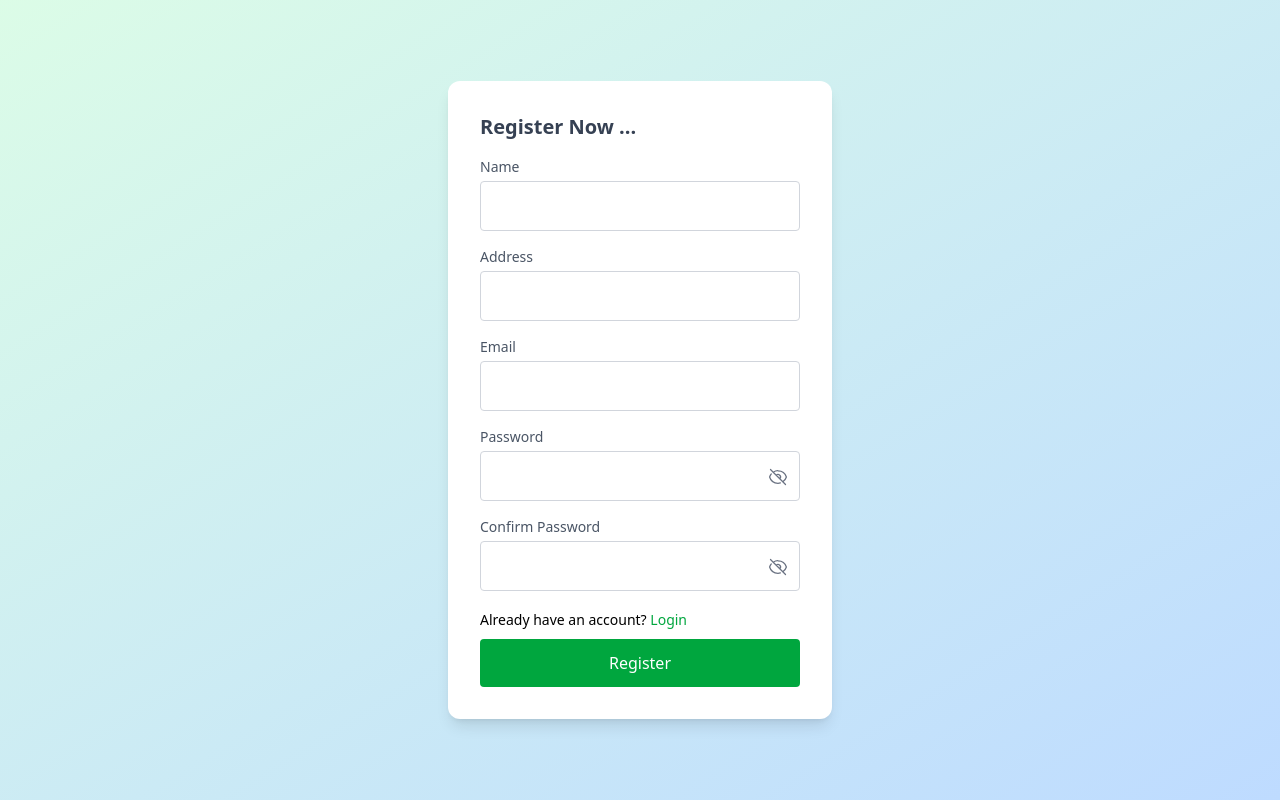
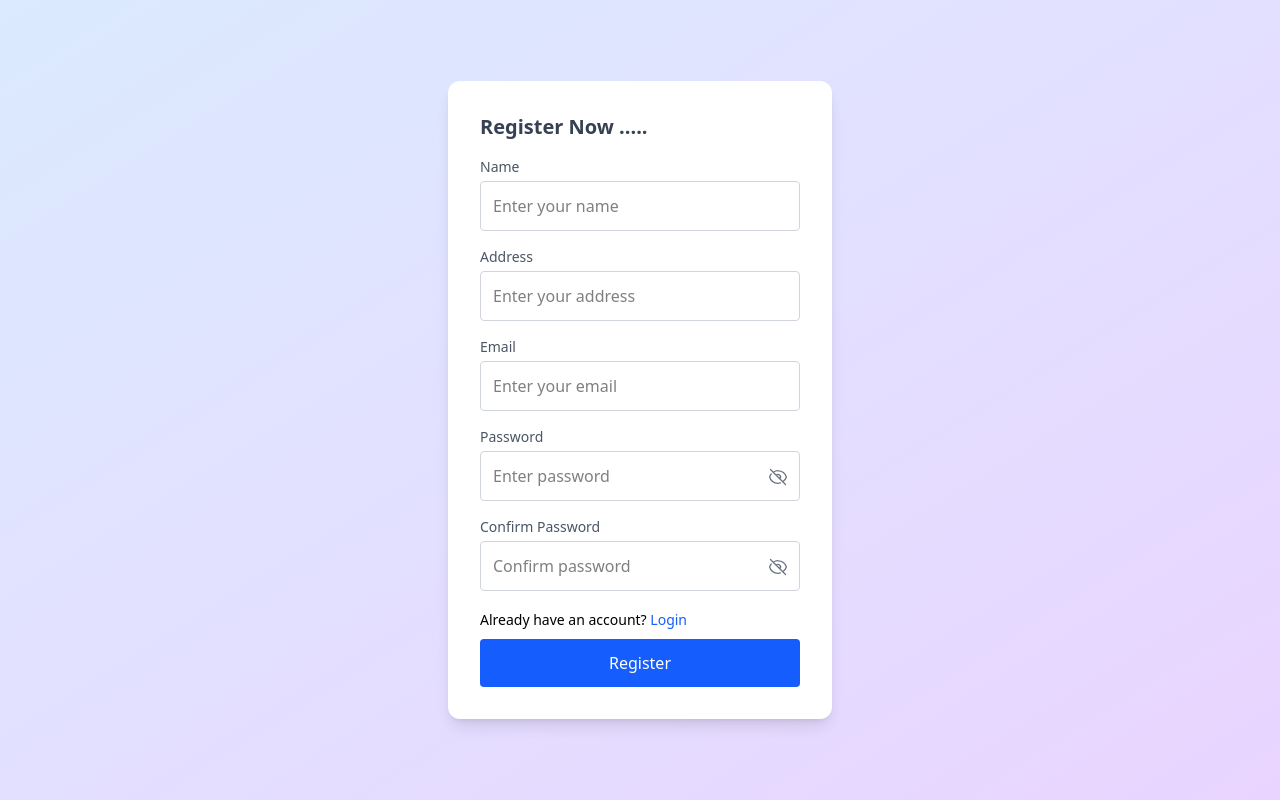
Before and after one commit to omaesayed21/Cloud-project, a React (Vite) app: page /Register in a window 1280 px wide. Built offline with nearby package versions, Linux system fonts and the light colour scheme.

Commit message:
edit style in Register

```diff
--- a/src/presentation/components/BudgetModal.jsx
+++ b/src/presentation/components/BudgetModal.jsx
@@ -1,138 +1,138 @@
-import { Dialog, Transition } from '@headlessui/react';
-import { Fragment, useState, useEffect } from 'react';
-import { budgetSchema } from '../hooks/useFormValidation';
-import { addBudget , getBudgets , updateBudget } from '../../infrastructure/services/BudgetService';
+// import { Dialog, Transition } from '@headlessui/react';
+// import { Fragment, useState, useEffect } from 'react';
+// import { budgetSchema } from '../hooks/useFormValidation';
+// import { addBudget , getBudgets , updateBudget } from '../../infrastructure/services/BudgetService';
 
-export default function BudgetModal({ isOpen, setIsOpen, budgetToEdit, setBudgets, onSuccess }) {
-  const [category, setCategory] = useState('');
-  const [limit, setLimit] = useState('');
-  const [errors, setErrors] = useState({});
+// export default function BudgetModal({ isOpen, setIsOpen, budgetToEdit, setBudgets, onSuccess }) {
+//   const [category, setCategory] = useState('');
+//   const [limit, setLimit] = useState('');
+//   const [errors, setErrors] = useState({});
 
-  useEffect(() => {
-    if (budgetToEdit) {
-      setCategory(budgetToEdit.category);
-      setLimit(budgetToEdit.limit);
-    } else {
-      setCategory('');
-      setLimit('');
-    }
-  }, [budgetToEdit]);
+//   useEffect(() => {
+//     if (budgetToEdit) {
+//       setCategory(budgetToEdit.category);
+//       setLimit(budgetToEdit.limit);
+//     } else {
+//       setCategory('');
+//       setLimit('');
+//     }
+//   }, [budgetToEdit]);
 
-  function closeModal() {
-    setIsOpen(false);
-  }
+//   function closeModal() {
+//     setIsOpen(false);
+//   }
 
-  function handleSave() {
-    budgetSchema
-      .validate({ category, limit }, { abortEarly: false })
-      .then(() => {
-        const budgetData = {
-          category,
-          limit: parseFloat(limit),
-        };
+//   function handleSave() {
+//     budgetSchema
+//       .validate({ category, limit }, { abortEarly: false })
+//       .then(() => {
+//         const budgetData = {
+//           category,
+//           limit: parseFloat(limit),
+//         };
 
-        if (budgetToEdit) {
-          updateBudget({ ...budgetToEdit, ...budgetData });
-          onSuccess && onSuccess('updated');
-        } else {
-          addBudget(budgetData);
-          onSuccess && onSuccess('added');
-        }
+//         if (budgetToEdit) {
+//           updateBudget({ ...budgetToEdit, ...budgetData });
+//           onSuccess && onSuccess('updated');
+//         } else {
+//           addBudget(budgetData);
+//           onSuccess && onSuccess('added');
+//         }
 
-        setBudgets(getBudgets());
-        setIsOpen(false);
-      })
-      .catch((validationError) => {
-        const formattedErrors = {};
-        validationError.inner.forEach((err) => {
-          formattedErrors[err.path] = err.message;
-        });
-        setErrors(formattedErrors);
-      });
-  }
+//         setBudgets(getBudgets());
+//         setIsOpen(false);
+//       })
+//       .catch((validationError) => {
+//         const formattedErrors = {};
+//         validationError.inner.forEach((err) => {
+//           formattedErrors[err.path] = err.message;
+//         });
+//         setErrors(formattedErrors);
+//       });
+//   }
 
-  return (
-    <Transition appear show={isOpen} as={Fragment}>
-      <Dialog as="div" className="relative z-10" onClose={closeModal}>
-        <Transition.Child
-          as={Fragment}
-          enter="ease-out duration-300"
-          enterFrom="opacity-0"
-          enterTo="opacity-100"
-          leave="ease-in duration-200"
-          leaveFrom="opacity-100"
-          leaveTo="opacity-0"
-        >
-          <div className="fixed inset-0 bg-black/25 backdrop-blur-sm" />
-        </Transition.Child>
+//   return (
+//     <Transition appear show={isOpen} as={Fragment}>
+//       <Dialog as="div" className="relative z-10" onClose={closeModal}>
+//         <Transition.Child
+//           as={Fragment}
+//           enter="ease-out duration-300"
+//           enterFrom="opacity-0"
+//           enterTo="opacity-100"
+//           leave="ease-in duration-200"
+//           leaveFrom="opacity-100"
+//           leaveTo="opacity-0"
+//         >
+//           <div className="fixed inset-0 bg-black/25 backdrop-blur-sm" />
+//         </Transition.Child>
 
-        <div className="fixed inset-0 overflow-y-auto">
-          <div className="flex min-h-full items-center justify-center p-4 text-center">
-            <Transition.Child
-              as={Fragment}
-              enter="ease-out duration-300"
-              enterFrom="opacity-0 scale-95"
-              enterTo="opacity-100 scale-100"
-              leave="ease-in duration-200"
-              leaveFrom="opacity-100 scale-100"
-              leaveTo="opacity-0 scale-95"
-            >
-              <Dialog.Panel className="w-full max-w-md transform overflow-hidden rounded-2xl bg-white p-6 text-left align-middle shadow-xl transition-all">
-                <Dialog.Title className="text-lg font-medium leading-6 text-gray-900">
-                  {budgetToEdit ? 'Edit Budget' : 'Add New Budget'}
-                </Dialog.Title>
+//         <div className="fixed inset-0 overflow-y-auto">
+//           <div className="flex min-h-full items-center justify-center p-4 text-center">
+//             <Transition.Child
+//               as={Fragment}
+//               enter="ease-out duration-300"
+//               enterFrom="opacity-0 scale-95"
+//               enterTo="opacity-100 scale-100"
+//               leave="ease-in duration-200"
+//               leaveFrom="opacity-100 scale-100"
+//               leaveTo="opacity-0 scale-95"
+//             >
+//               <Dialog.Panel className="w-full max-w-md transform overflow-hidden rounded-2xl bg-white p-6 text-left align-middle shadow-xl transition-all">
+//                 <Dialog.Title className="text-lg font-medium leading-6 text-gray-900">
+//                   {budgetToEdit ? 'Edit Budget' : 'Add New Budget'}
+//                 </Dialog.Title>
 
-                <div className="mt-4 space-y-4">
-                  <div>
-                    <label className="block text-sm font-medium text-gray-700 mb-1">Category</label>
-                    <input
-                      type="text"
-                      className={`block w-full border p-2 rounded-md text-sm focus:outline-none focus:ring-2 ${
-                        errors.category ? 'border-red-500' : 'border-gray-300 focus:ring-blue-500'
-                      }`}
-                      placeholder="e.g. Food"
-                      value={category}
-                      onChange={(e) => setCategory(e.target.value)}
-                    />
-                    {errors.category && <p className="text-red-500 text-xs mt-1">{errors.category}</p>}
-                  </div>
+//                 <div className="mt-4 space-y-4">
+//                   <div>
+//                     <label className="block text-sm font-medium text-gray-700 mb-1">Category</label>
+//                     <input
+//                       type="text"
+//                       className={`block w-full border p-2 rounded-md text-sm focus:outline-none focus:ring-2 ${
+//                         errors.category ? 'border-red-500' : 'border-gray-300 focus:ring-blue-500'
+//                       }`}
+//                       placeholder="e.g. Food"
+//                       value={category}
+//                       onChange={(e) => setCategory(e.target.value)}
+//                     />
+//                     {errors.category && <p className="text-red-500 text-xs mt-1">{errors.category}</p>}
+//                   </div>
 
-                  <div>
-                    <label className="block text-sm font-medium text-gray-700 mb-1">Limit</label>
-                    <input
-                      type="text"
-                      className={`block w-full border p-2 rounded-md text-sm focus:outline-none focus:ring-2 ${
-                        errors.limit ? 'border-red-500' : 'border-gray-300 focus:ring-blue-500'
-                      }`}
-                      placeholder="Enter amount"
-                      value={limit}
-                      onChange={(e) => setLimit(e.target.value)}
-                    />
-                    {errors.limit && <p className="text-red-500 text-xs mt-1">{errors.limit}</p>}
-                  </div>
-                </div>
+//                   <div>
+//                     <label className="block text-sm font-medium text-gray-700 mb-1">Limit</label>
+//                     <input
+//                       type="text"
+//                       className={`block w-full border p-2 rounded-md text-sm focus:outline-none focus:ring-2 ${
+//                         errors.limit ? 'border-red-500' : 'border-gray-300 focus:ring-blue-500'
+//                       }`}
+//                       placeholder="Enter amount"
+//                       value={limit}
+//                       onChange={(e) => setLimit(e.target.value)}
+//                     />
+//                     {errors.limit && <p className="text-red-500 text-xs mt-1">{errors.limit}</p>}
+//                   </div>
+//                 </div>
 
-                <div className="mt-6 flex justify-end gap-4">
-                  <button
-                    type="button"
-                    className="inline-flex justify-center rounded-md bg-gray-300 px-4 py-2 text-sm font-medium text-gray-700 hover:bg-gray-400"
-                    onClick={closeModal}
-                  >
-                    Cancel
-                  </button>
-                  <button
-                    type="button"
-                    className="inline-flex justify-center rounded-md bg-blue-500 px-4 py-2 text-sm font-medium text-white hover:bg-blue-600"
-                    onClick={handleSave}
-                  >
-                    {budgetToEdit ? 'Save Changes' : 'Add Budget'}
-                  </button>
-                </div>
-              </Dialog.Panel>
-            </Transition.Child>
-          </div>
-        </div>
-      </Dialog>
-    </Transition>
-  );
-}
+//                 <div className="mt-6 flex justify-end gap-4">
+//                   <button
+//                     type="button"
+//                     className="inline-flex justify-center rounded-md bg-gray-300 px-4 py-2 text-sm font-medium text-gray-700 hover:bg-gray-400"
+//                     onClick={closeModal}
+//                   >
+//                     Cancel
+//                   </button>
+//                   <button
+//                     type="button"
+//                     className="inline-flex justify-center rounded-md bg-blue-500 px-4 py-2 text-sm font-medium text-white hover:bg-blue-600"
+//                     onClick={handleSave}
+//                   >
+//                     {budgetToEdit ? 'Save Changes' : 'Add Budget'}
+//                   </button>
+//                 </div>
+//               </Dialog.Panel>
+//             </Transition.Child>
+//           </div>
+//         </div>
+//       </Dialog>
+//     </Transition>
+//   );
+// }
--- a/src/presentation/pages/Register.jsx
+++ b/src/presentation/pages/Register.jsx
@@ -1,11 +1,11 @@
 import { useNavigate } from "react-router-dom";
 import toast, { Toaster } from "react-hot-toast";
-import { Formik } from "formik";
+import { Formik, Field, Form, ErrorMessage } from "formik";
 import { useState } from "react";
 import { registerSchema } from "../hooks/useFormValidation";
 import { EyeIcon, EyeSlashIcon } from "@heroicons/react/24/outline";
 import { Link } from "react-router-dom";
-import { apiFetch } from "../../infrastructure/services/apifetch";
+import axios from "axios";
 
 export default function Register() {
   const navigate = useNavigate();
@@ -13,7 +13,7 @@ export default function Register() {
   const [showConfirm, setShowConfirm] = useState(false);
 
   return (
-    <div className="min-h-screen flex items-center justify-center bg-gradient-to-br from-green-100 to-blue-200">
+    <div className="min-h-screen flex items-center justify-center bg-gradient-to-br from-blue-100 to-purple-200">
       <Formik
         initialValues={{
           name: "",
@@ -23,163 +23,138 @@ export default function Register() {
           confirm: "",
         }}
         validationSchema={registerSchema}
-        onSubmit={async (values, { setSubmitting }) => {
+        onSubmit={async (values, { setSubmitting, setErrors }) => {
           try {
-            const data = await apiFetch("http://127.0.0.1:8000/api/register", {
-              method: "POST",
-              body: JSON.stringify({
-                name: values.name,
-                address: values.address,
-                email: values.email,
-                password: values.password,
-                password_confirmation: values.confirm,
-              }),
+            const response = await axios.post("http://127.0.0.1:8000/api/register", {
+              name: values.name,
+              address: values.address,
+              email: values.email,
+              password: values.password,
+              password_confirmation: values.confirm,
             });
 
-            localStorage.setItem("token", data.token);
-            toast.success(data.message || "Registered successfully");
+            localStorage.setItem("token", response.data.token);
+            toast.success(response.data.message || "Registered successfully", {
+              style: {
+                borderRadius: "8px",
+                background: "#333",
+                color: "#fff",
+              },
+            });
 
             setTimeout(() => {
-              navigate("/Login");
+              navigate("/login");
             }, 800);
           } catch (err) {
-            toast.error(err.message || "Registration failed");
+            toast.error("Registration failed: " + err.response?.data?.message || err.message, {
+              style: {
+                borderRadius: "8px",
+                background: "#fff1f2",
+                color: "#991b1b",
+              },
+            });
+            setErrors({ email: err.message });
           } finally {
             setSubmitting(false);
           }
         }}
       >
-        {({ values, handleChange, handleSubmit, errors, touched }) => (
-          <form
-            onSubmit={handleSubmit}
-            className="bg-white p-8 rounded-xl shadow-lg w-full max-w-sm space-y-4"
-          >
-            <h2 className="text-xl font-bold text-gray-700">Register Now ...</h2>
+        {({ isSubmitting, errors, touched }) => (
+          <Form className="bg-white p-8 rounded-xl shadow-lg w-full max-w-sm space-y-4">
+            <h2 className="text-xl font-bold text-gray-700 mb-4">Register Now .....</h2>
 
             <div>
-              <label className="block mb-1 text-sm text-gray-600">Name</label>
-              <input
+              <label className="block mb-1 text-sm font-medium text-gray-600">Name</label>
+              <Field
                 type="text"
                 name="name"
-                value={values.name}
-                onChange={handleChange}
+                placeholder="Enter your name"
                 className={`w-full p-3 border rounded focus:outline-none ${
-                  errors.name && touched.name
-                    ? "border-red-500"
-                    : "border-gray-300 focus:ring focus:border-green-400"
+                  errors.name && touched.name ? "border-red-500" : "border-gray-300 focus:ring focus:border-blue-400"
                 }`}
               />
-              {errors.name && touched.name && (
-                <p className="text-red-500 text-sm mt-1">{errors.name}</p>
-              )}
+              <ErrorMessage name="name" component="p" className="text-red-500 text-sm mt-1" />
             </div>
 
             <div>
-              <label className="block mb-1 text-sm text-gray-600">Address</label>
-              <input
+              <label className="block mb-1 text-sm font-medium text-gray-600">Address</label>
+              <Field
                 type="text"
                 name="address"
-                value={values.address}
-                onChange={handleChange}
+                placeholder="Enter your address"
                 className={`w-full p-3 border rounded focus:outline-none ${
-                  errors.address && touched.address
-                    ? "border-red-500"
-                    : "border-gray-300 focus:ring focus:border-green-400"
+                  errors.address && touched.address ? "border-red-500" : "border-gray-300 focus:ring focus:border-blue-400"
                 }`}
               />
-              {errors.address && touched.address && (
-                <p className="text-red-500 text-sm mt-1">{errors.address}</p>
-              )}
+              <ErrorMessage name="address" component="p" className="text-red-500 text-sm mt-1" />
             </div>
 
             <div>
-              <label className="block mb-1 text-sm text-gray-600">Email</label>
-              <input
+              <label className="block mb-1 text-sm font-medium text-gray-600">Email</label>
+              <Field
                 type="email"
                 name="email"
-                value={values.email}
-                onChange={handleChange}
+                placeholder="Enter your email"
                 className={`w-full p-3 border rounded focus:outline-none ${
-                  errors.email && touched.email
-                    ? "border-red-500"
-                    : "border-gray-300 focus:ring focus:border-green-400"
+                  errors.email && touched.email ? "border-red-500" : "border-gray-300 focus:ring focus:border-blue-400"
                 }`}
               />
-              {errors.email && touched.email && (
-                <p className="text-red-500 text-sm mt-1">{errors.email}</p>
-              )}
+              <ErrorMessage name="email" component="p" className="text-red-500 text-sm mt-1" />
             </div>
 
             <div className="relative">
-              <label className="block mb-1 text-sm text-gray-600">Password</label>
-              <input
+              <label className="block mb-1 text-sm font-medium text-gray-600">Password</label>
+              <Field
                 type={showPassword ? "text" : "password"}
                 name="password"
-                value={values.password}
-                onChange={handleChange}
+                placeholder="Enter password"
                 className={`w-full p-3 border rounded pr-10 focus:outline-none ${
-                  errors.password && touched.password
-                    ? "border-red-500"
-                    : "border-gray-300 focus:ring focus:border-green-400"
+                  errors.password && touched.password ? "border-red-500" : "border-gray-300 focus:ring focus:border-blue-400"
                 }`}
               />
               <div
                 className="absolute right-3 top-10 cursor-pointer text-gray-500"
                 onClick={() => setShowPassword(!showPassword)}
               >
-                {showPassword ? (
-                  <EyeIcon className="h-5 w-5" />
-                ) : (
-                  <EyeSlashIcon className="h-5 w-5" />
-                )}
+                {showPassword ? <EyeIcon className="h-5 w-5" /> : <EyeSlashIcon className="h-5 w-5" />}
               </div>
-              {errors.password && touched.password && (
-                <p className="text-red-500 text-sm mt-1">{errors.password}</p>
-              )}
+              <ErrorMessage name="password" component="p" className="text-red-500 text-sm mt-1" />
             </div>
 
             <div className="relative">
-              <label className="block mb-1 text-sm text-gray-600">Confirm Password</label>
-              <input
+              <label className="block mb-1 text-sm font-medium text-gray-600">Confirm Password</label>
+              <Field
                 type={showConfirm ? "text" : "password"}
                 name="confirm"
-                value={values.confirm}
-                onChange={handleChange}
+                placeholder="Confirm password"
                 className={`w-full p-3 border rounded pr-10 focus:outline-none ${
-                  errors.confirm && touched.confirm
-                    ? "border-red-500"
-                    : "border-gray-300 focus:ring focus:border-green-400"
+                  errors.confirm && touched.confirm ? "border-red-500" : "border-gray-300 focus:ring focus:border-blue-400"
                 }`}
               />
               <div
                 className="absolute right-3 top-10 cursor-pointer text-gray-500"
                 onClick={() => setShowConfirm(!showConfirm)}
               >
-                {showConfirm ? (
-                  <EyeIcon className="h-5 w-5" />
-                ) : (
-                  <EyeSlashIcon className="h-5 w-5" />
-                )}
+                {showConfirm ? <EyeIcon className="h-5 w-5" /> : <EyeSlashIcon className="h-5 w-5" />}
               </div>
-              {errors.confirm && touched.confirm && (
-                <p className="text-red-500 text-sm mt-1">{errors.confirm}</p>
-              )}
+              <ErrorMessage name="confirm" component="p" className="text-red-500 text-sm mt-1" />
             </div>
 
             <span className="text-sm">
               Already have an account?{" "}
-              <Link to="/login" className="text-green-600">
+              <Link to="/login" className="text-blue-600 hover:text-blue-800 cursor-pointer">
                 Login
               </Link>
             </span>
 
             <button
               type="submit"
-              className="w-full bg-green-600 text-white mt-2 py-3 rounded hover:bg-green-700 transition cursor-pointer"
+              disabled={isSubmitting}
+              className="w-full bg-blue-600 text-white mt-2 py-3 rounded hover:bg-blue-700 transition cursor-pointer"
             >
-              Register
+              {isSubmitting ? "Registering..." : "Register"}
             </button>
-          </form>
+          </Form>
         )}
       </Formik>
       <Toaster />
```
Also changed, not shown: src/infrastructure/services/BudgetService.js (+52 -20 lines), src/presentation/pages/Budget.jsx (+30 -96 lines).
